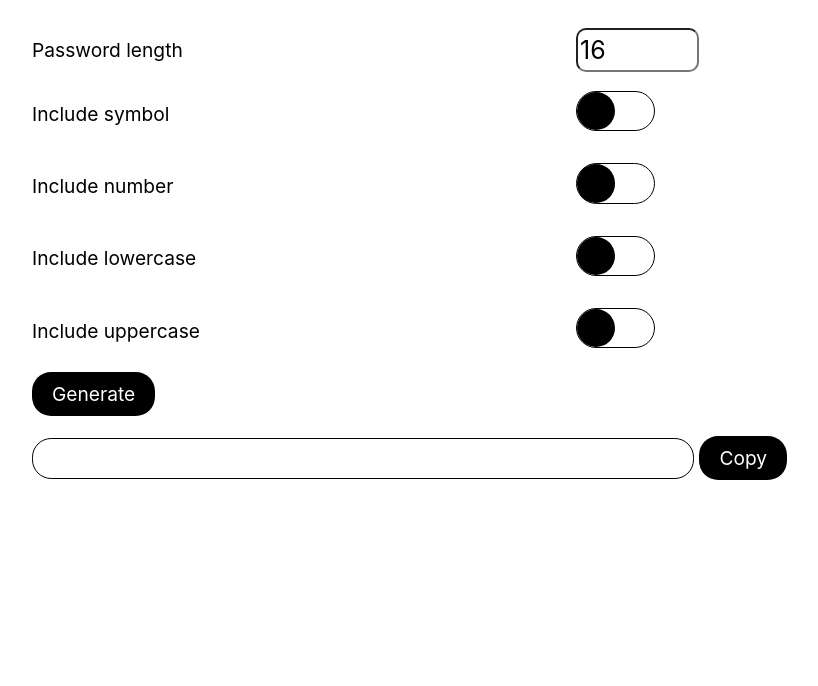
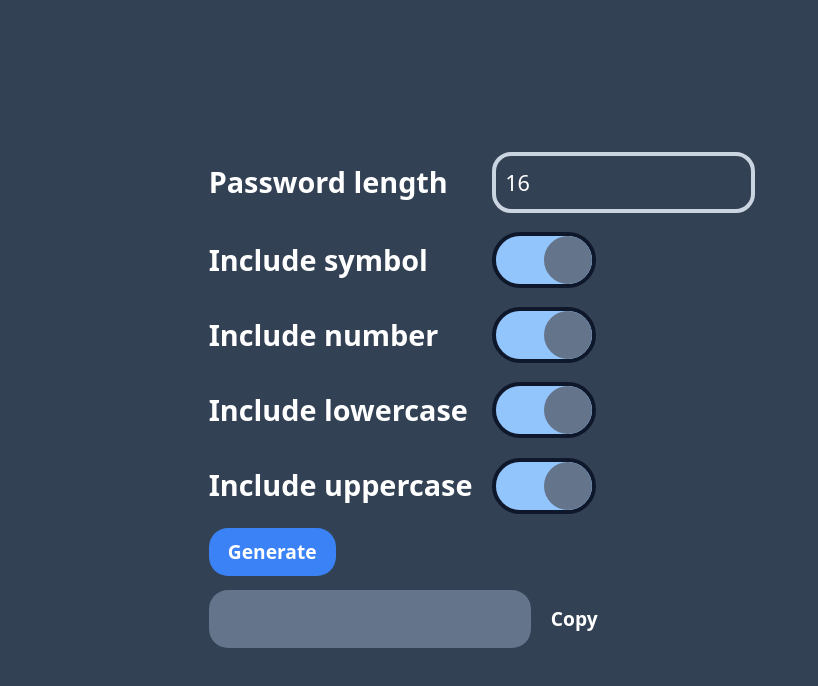
Before and after one commit to PrometheusAlpha/PasswordGenerator, a plain HTML site: page index.html in a window 1280 px wide. Shown: the whole page, without its empty margins (158-976 px from the left). Drawn offline with nearby package versions, Linux system fonts and the light colour scheme; a web font is replaced by a local one.

Commit message:
CHANGE to Tailwind

```diff
--- a/css/index.css
+++ b/css/index.css
@@ -16,83 +16,3 @@ html {
   font-weight: 600;
   src: url("../resources/font/SFMono.otf");
 }
-
-.box {
-  max-width: 900px;
-  margin: 0 auto;
-  padding: 20px;
-  border-radius: 40px;
-}
-
-.box button {
-  font-family: SF Pro Text;
-  margin: 10px 0;
-  font-size: 1rem;
-  background: #000;
-  color: #fff;
-  border: none;
-  padding: 10px 20px;
-  border-radius: 1rem;
-}
-
-input[type="checkbox"] {
-  display: none;
-}
-
-input[type="checkbox"]:checked+label>div {
-  background: #3498db;
-}
-
-input[type="checkbox"]:checked+label>div>.checkbox__button__inner {
-  left: unset;
-  right: 0%;
-}
-
-.checkbox__button {
-  position: relative;
-  display: inline-block;
-  width: 4rem;
-  height: 2rem;
-  border: 1px solid #000;
-  border-radius: 2rem;
-  cursor: pointer;
-}
-
-.checkbox__button__inner {
-  position: absolute;
-  top: 0%;
-  left: 0%;
-  width: 2rem;
-  height: 2rem;
-  border-radius: 2rem;
-  background: #000;
-}
-
-#pwlength {
-  max-width: 6rem;
-  height: 2rem;
-  font-size: 1.3rem;
-  font-family: SF Pro Text;
-  border-radius: 10px;
-  background: #fff;
-}
-
-#password {
-  width: 50vw;
-  max-width: 800px;
-  height: 1rem;
-  font-size: 1rem;
-  border-radius: 1rem;
-  border: 1px solid #000;
-  padding: 10px;
-  font-family: SF Mono;
-}
-
-.selection {
-  display: -ms-grid;
-  display: grid;
-  -ms-grid-columns: 3fr 2fr;
-  grid-template-columns: 3fr 2fr;
-  grid-gap: 10px;
-  align-items: center;
-}
--- a/index.html
+++ b/index.html
@@ -9,57 +9,63 @@
   <link rel="shortcut icon" type="image/jpg" href="./resources/images/favicon.png" />
   <link rel="stylesheet" href="./css/index.css">
   <script src="index.js" type="module"></script>
+  <script src="https://cdn.tailwindcss.com"></script>
 </head>
 
-<body>
-  <div class="box">
-    <div class="selection">
-      <label for="pwlength">Password length</label></td>
-      <input type="number" id="pwlength" min="8" max="128" value="16">
+<body class="antialiased h-screen d flex items-center justify-center bg-slate-700 text-white">
+  <div class="max-w-[600px]">
+    <div class="grid gap-4 items-center grid-cols-2">
+      <label for="pwlength" class="text-2xl font-semibold">Password length</label>
+      <input type="number" id="pwlength" min="8" max="128" value="16" class="focus:outline-none border-4 border-slate-300 rounded-2xl bg-slate-700 p-2 text-lg">
 
-      <p>Include symbol</p>
-      <div class="checkbox">
-        <input type="checkbox" name="" id="symbol">
-        <label for="symbol">
-          <div class="checkbox__button">
-            <div class="checkbox__button__inner"></div>
+      <p class="text-2xl font-semibold">Include symbol</p>
+      <div class="flex">
+        <label for="symbol" class="relative rounded-full border-4 border-slate-900 overflow-hidden cursor-pointer">
+          <input type="checkbox" id="symbol" class="peer hidden" checked>
+          <div class="relative h-10 w-20 flex items-center peer-checked:bg-blue-300"></div>
+          <div
+            class="w-10 h-10 absolute left-0 top-0 rounded-full bg-slate-500 peer-checked:right-0 peer-checked:left-auto">
           </div>
         </label>
       </div>
 
-      <p>Include number</p>
-      <div class="checkbox">
-        <input type="checkbox" id="numbers">
-        <label for="numbers">
-          <div class="checkbox__button">
-            <div class="checkbox__button__inner"></div>
+      <p class="text-2xl font-semibold">Include number</p>
+      <div class="flex">
+        <label for="number" class="relative rounded-full border-4 border-slate-900 overflow-hidden cursor-pointer">
+          <input type="checkbox" id="number" class="peer hidden" checked>
+          <div class="relative h-10 w-20 flex items-center peer-checked:bg-blue-300"></div>
+          <div
+            class="w-10 h-10 absolute left-0 top-0 rounded-full bg-slate-500 peer-checked:right-0 peer-checked:left-auto">
           </div>
         </label>
       </div>
 
-      <p>Include lowercase</p>
-      <div class="checkbox">
-        <input type="checkbox" id="lowercase">
-        <label for="lowercase">
-          <div class="checkbox__button">
-            <div class="checkbox__button__inner"></div>
+      <p class="text-2xl font-semibold">Include lowercase</p>
+      <div class="flex">
+        <label for="lowercase" class="relative rounded-full border-4 border-slate-900 overflow-hidden cursor-pointer">
+          <input type="checkbox" id="lowercase" class="peer hidden" checked>
+          <div class="relative h-10 w-20 flex items-center peer-checked:bg-blue-300"></div>
+          <div
+            class="w-10 h-10 absolute left-0 top-0 rounded-full bg-slate-500 peer-checked:right-0 peer-checked:left-auto">
           </div>
         </label>
       </div>
-      <p>Include uppercase</p>
-      <div class="checkbox">
-        <input type="checkbox" id="uppercase">
-        <label for="uppercase">
-          <div class="checkbox__button">
-            <div class="checkbox__button__inner"></div>
+
+      <p class="text-2xl font-semibold">Include uppercase</p>
+      <div class="flex">
+        <label for="uppercase" class="relative rounded-full border-4 border-slate-900 overflow-hidden cursor-pointer">
+          <input type="checkbox" id="uppercase" class="peer hidden" checked>
+          <div class="relative h-10 w-20 flex items-center peer-checked:bg-blue-300"></div>
+          <div
+            class="w-10 h-10 absolute left-0 top-0 rounded-full bg-slate-500 peer-checked:right-0 peer-checked:left-auto">
           </div>
         </label>
       </div>
     </div>
-    <button id="generate">Generate</button>
+    <button id="generate" class="bg-blue-500 text-white px-4 py-2 rounded-2xl my-3 font-bold">Generate</button>
     <br>
-    <input type="text" id="password">
-    <button id="copy">Copy</button>
+    <input type="text" id="password" class="bg-slate-500 rounded-2xl p-3 font-semibold focus:outline-none">
+    <button id="copy" class="px-3 py-2 rounded-2xl font-semibold">Copy</button>
   </div>
 </body>
 
--- a/index.js
+++ b/index.js
@@ -3,8 +3,9 @@ document.getElementById("generate").onclick = function () {
   const length = document.querySelector("#pwlength").value;
   const lowercase = document.querySelector("#lowercase").checked;
   const uppercase = document.querySelector("#uppercase").checked;
-  const numbers = document.querySelector("#numbers").checked;
+  const numbers = document.querySelector("#number").checked;
   const specialCharacters = document.querySelector("#symbol").checked;
+  // generate password
   const password = generatePassword(lowercase, uppercase, numbers, specialCharacters, length);
   const passwordText = document.querySelector("#password");
   passwordText.value = password;
@@ -44,10 +45,8 @@ function generatePassword(lowercase, uppercase, numbers, specialCharacters, leng
 // copy password to clipboard
 document.getElementById("copy").onclick = function () {
   var copyText = document.getElementById("password");
-
   copyText.select();
   copyText.setSelectionRange(0, 99999);
-
   navigator.clipboard.writeText(copyText.value);
 }
 
@@ -55,6 +54,5 @@ for (let index = 8; index < 51; index++) {
   let option = document.createElement("option");
   option.value = index;
   option.text = index;
-  document.getElementById("pwlength").appendChild(option);
   console.log(index);
 }
```
